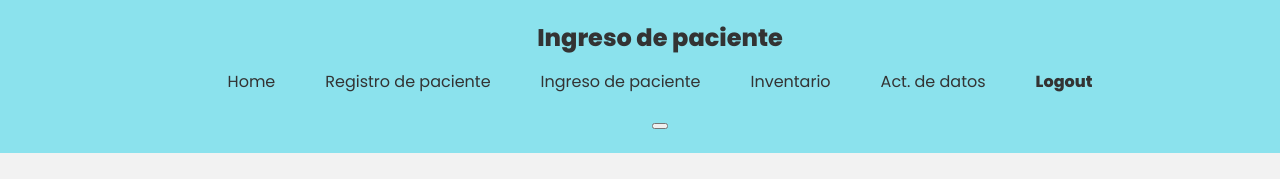
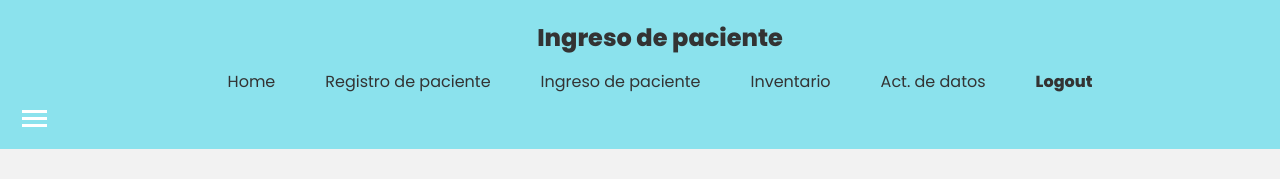
Before and after one commit to Montoya086/Proyecto_2_DB, a React (Create React App) app: page /registro in a window 1280 px wide. Shown: the top 179 px of the page. Built offline with nearby package versions, Linux system fonts and the light colour scheme; no server answers.

Commit message:
navbar update

```diff
--- a/src/index.scss
+++ b/src/index.scss
@@ -1,6 +1,6 @@
 @import url('https://fonts.googleapis.com/css2?family=Poppins:wght@300;400;500;600;800&family=VT323&display=swap');
 @media (max-width: 800px) {
-  nav>*:not(h1, nav-right){
+  nav>*:not(h1, nav-right, .hamburger){
     display: none;
   }
 
@@ -14,10 +14,33 @@
       font-size: 15px;
     }
   }
+  nav.mobile-nav {
+    visibility: hidden;
+    &.active {
+      visibility: visible;
+    }
+  }
 }
 @media (min-width: 801px){
   nav a{
     display: inline-block;
+  }
+  nav.mobile-nav {
+    visibility: hidden;
+    &.active {
+      visibility: hidden;
+    }
+  }
+}
+.hamburger{
+  display: flex;
+  flex-direction: column;
+  margin-right: 50px;
+  .line{
+    width: 25px;
+    margin: 2px;
+    height: 3px;
+    background-color: white;
   }
 }
 :root {
@@ -119,19 +142,18 @@ nav h1 {
   */
 
   nav.mobile-nav {
-
     padding-top: 80px;
     display: inline-block;
     position: fixed;
     justify-content: center;
-    top: 0;
+    top: 80px;
     bottom: 0;
     z-index: 2;
-    width: 200px;
+    width: 300px;
+    height: fit-content;
     background-color: #355e79;
     margin-left: 100px;
     transition: right 0.3s ease-in-out;
-
     &.active {
       display: inline-block;
       right: 0;
--- a/src/pages/components/Header.jsx
+++ b/src/pages/components/Header.jsx
@@ -34,11 +34,11 @@ const Header = ({ user_id, test, rol }) => {
         )}
         <Link to="/" className="logout">Logout</Link>
         <div className={`shadow ${isMobileNavOpen ? "active" : ""}`} />
-        <button className={`hamburger ${isMobileNavOpen ? "active" : ""}`} onClick={handleMobileNavClick}>
-          <span />
-          <span />
-          <span />
-        </button>
+        <div className={`hamburger ${isMobileNavOpen ? "active" : ""}`} onClick={handleMobileNavClick}>
+          <div className="line"/>
+          <div className="line"/>
+          <div className="line"/>
+        </div>
         <nav className={`mobile-nav ${isMobileNavOpen ? "active" : ""}`} style={{ right: isMobileNavOpen ? "0" : "-280px" }}>
           <Link to={{ pathname: "/home", search: createSearchParams({ id: user_id }).toString() }}>Home</Link>
           <Link to={{ pathname: "/registro_paciente", search: createSearchParams({ id: user_id }).toString() }}>Registro de paciente</Link>
@@ -54,7 +54,7 @@ const Header = ({ user_id, test, rol }) => {
               </>
             )}
             <Link to="/" className="logout">Logout</Link>
-          </nav>
+        </nav>
         </nav>
         </div>
       );
```
